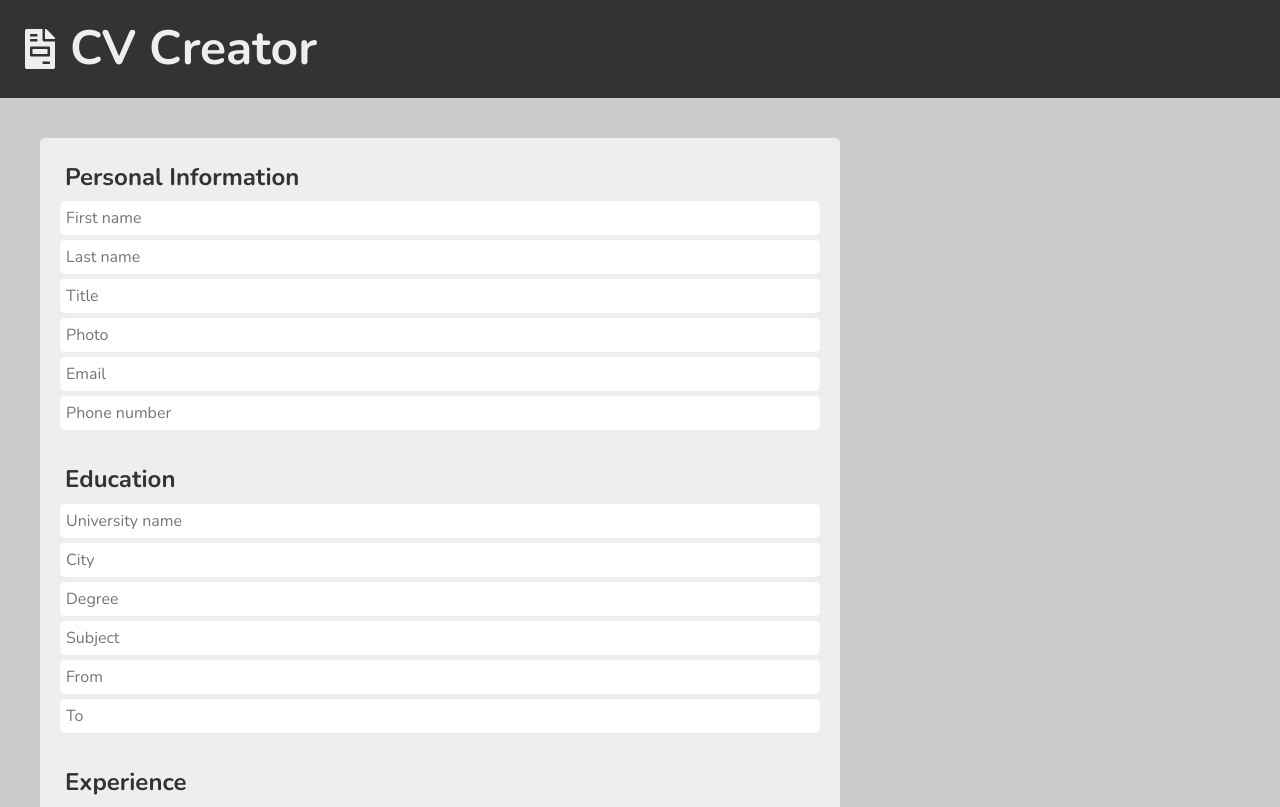
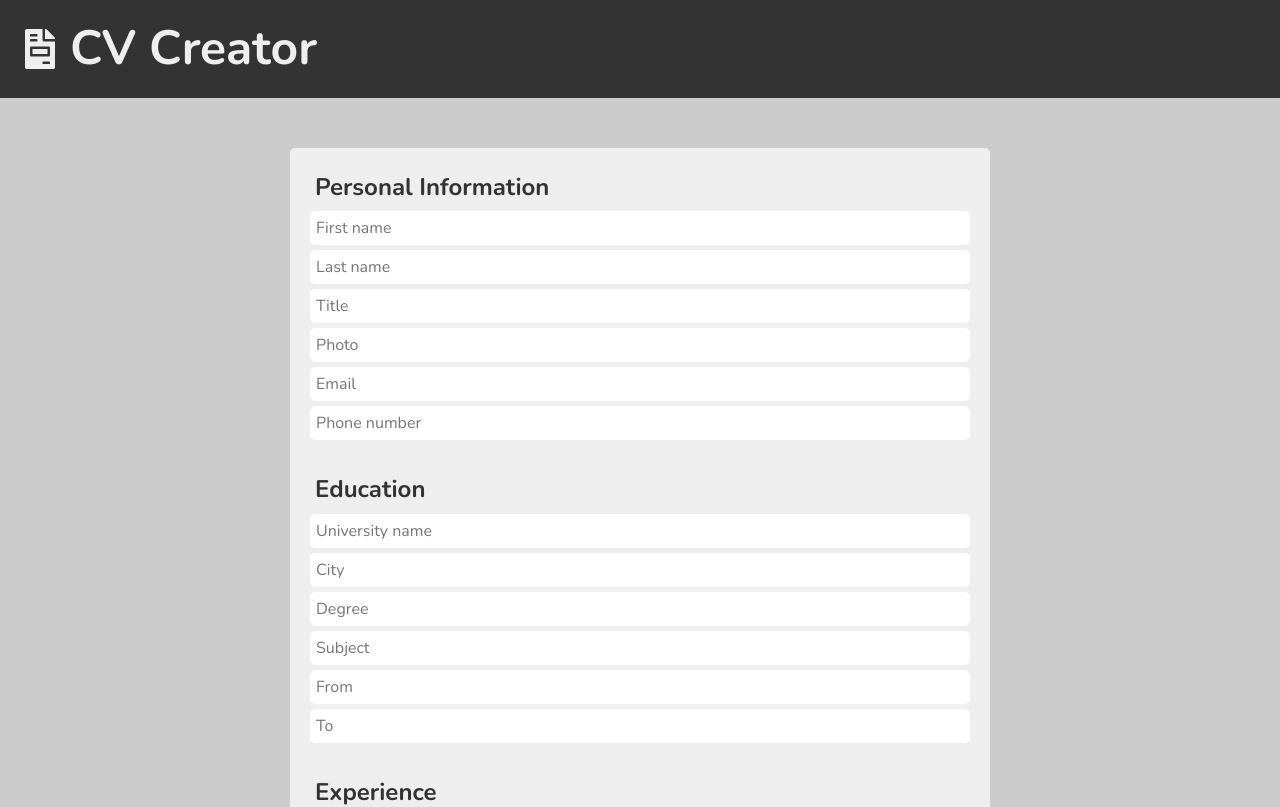
Before and after one commit to michalosman/cv-application, a React (Create React App) app: page / in a window 1280 px wide. Shown: the top 807 px of the page. Built offline with nearby package versions, Linux system fonts and the light colour scheme.

Commit message:
Finish CVForm styling

```diff
--- a/src/components/CVForm/CVForm.js
+++ b/src/components/CVForm/CVForm.js
@@ -20,7 +20,7 @@ const CVFormWrapper = styled.div`
   display: flex;
   flex-direction: column;
   gap: 3rem;
-  max-width: 800px;
+  min-width: 700px;
   padding: 2rem;
   border-radius: 5px;
   background-color: ${({ theme }) => theme.colors.light};
--- a/src/components/CVForm/Education.js
+++ b/src/components/CVForm/Education.js
@@ -1,17 +1,17 @@
 import React from "react";
 import Input from "../Utils/Input";
-import Section from "../Utils/Section";
+import FormSection from "../Utils/FormSection";
 
 const Education = () => {
   return (
-    <Section title="Education">
+    <FormSection title="Education">
       <Input type="text" name="" placeholder="University name" />
       <Input type="text" name="" placeholder="City" />
       <Input type="text" name="" placeholder="Degree" />
       <Input type="text" name="" placeholder="Subject" />
       <Input type="text" name="" placeholder="From" />
       <Input type="text" name="" placeholder="To" />
-    </Section>
+    </FormSection>
   );
 };
 
--- a/src/components/CVForm/Experience.js
+++ b/src/components/CVForm/Experience.js
@@ -1,16 +1,16 @@
 import React from "react";
 import Input from "../Utils/Input";
-import Section from "../Utils/Section";
+import FormSection from "../Utils/FormSection";
 
 const Experience = () => {
   return (
-    <Section title="Experience">
+    <FormSection title="Experience">
       <Input type="text" name="" placeholder="Company" />
       <Input type="text" name="" placeholder="City" />
       <Input type="text" name="" placeholder="Position" />
       <Input type="text" name="" placeholder="From" />
       <Input type="text" name="" placeholder="To" />
-    </Section>
+    </FormSection>
   );
 };
 
--- a/src/components/CVForm/Personal.js
+++ b/src/components/CVForm/Personal.js
@@ -1,17 +1,17 @@
 import React from "react";
 import Input from "../Utils/Input";
-import Section from "../Utils/Section";
+import FormSection from "../Utils/FormSection";
 
 const Personal = () => {
   return (
-    <Section title="Personal Information">
+    <FormSection title="Personal Information">
       <Input type="text" name="" placeholder="First name" />
       <Input type="text" name="" placeholder="Last name" />
       <Input type="text" name="" placeholder="Title" />
       <Input type="text" name="" placeholder="Photo" />
       <Input type="text" name="" placeholder="Email" />
       <Input type="text" name="" placeholder="Phone number" />
-    </Section>
+    </FormSection>
   );
 };
 
--- a/src/components/CVResult/CVResult.js
+++ b/src/components/CVResult/CVResult.js
@@ -1,4 +1,6 @@
 import React from "react";
+
+// TODO: Make it fixed on scroll
 
 const CVResult = () => {
   return <div></div>;
--- a/src/components/Footer.js
+++ b/src/components/Footer.js
@@ -22,8 +22,8 @@ const FooterWrapper = styled.footer`
   display: flex;
   align-items: center;
   justify-content: center;
+  width: 100%;
   padding: 0.5rem;
-  width: 100%;
   background-color: ${({ theme }) => theme.colors.dark};
   color: ${({ theme }) => theme.colors.light};
 `;
--- a/src/components/Main.js
+++ b/src/components/Main.js
@@ -13,8 +13,11 @@ const Main = () => {
 };
 
 const MainWrapper = styled.main`
-  padding: 4rem;
-  margin-bottom: 5rem;
+  display: flex;
+  align-items: center;
+  justify-content: center;
+  padding: 5rem;
+  margin-bottom: 4rem;
 `;
 
 export default Main;
--- a/src/components/Utils/Section.js
+++ b/src/components/Utils/FormSection.js
@@ -1,16 +1,16 @@
 import React from "react";
 import styled from "styled-components";
 
-const Section = (props) => {
+const FormSection = (props) => {
   return (
-    <SectionWrapper>
+    <FormSectionWrapper>
       <Title>{props.title}</Title>
       {props.children}
-    </SectionWrapper>
+    </FormSectionWrapper>
   );
 };
 
-const SectionWrapper = styled.section`
+const FormSectionWrapper = styled.section`
   display: flex;
   flex-direction: column;
   gap: 0.5rem;
@@ -20,4 +20,4 @@ const Title = styled.h2`
   padding: 0.5rem;
 `;
 
-export default Section;
+export default FormSection;
```
